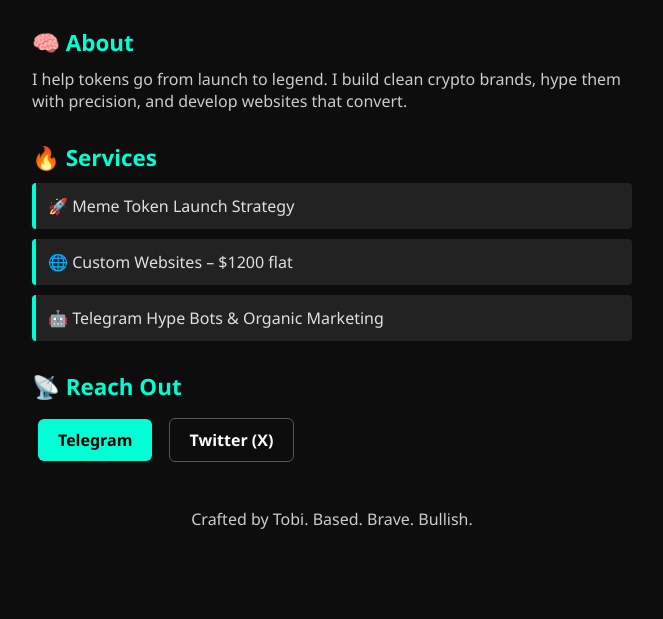
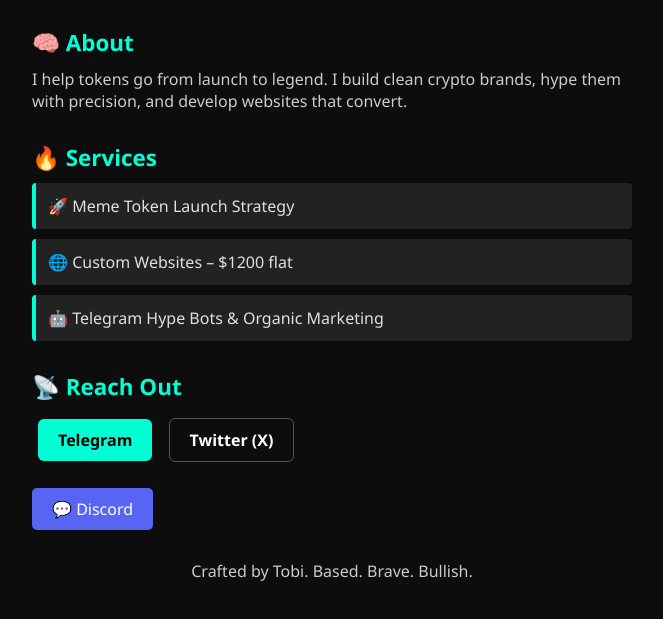
Before and after one commit to Isaiahyusuf/DegenTobi., a plain HTML site: page index.html in a window 1280 px wide. Shown: the part 145-764 px from the top of the page, without its empty margins (308-971 px from the left). Drawn offline with Linux system fonts and the light colour scheme.

Commit message:
Update index.html

```diff
--- a/index.html
+++ b/index.html
@@ -31,6 +31,11 @@
       <h2>📡 Reach Out</h2>
       <a href="https://t.me/y_olotobi" target="_blank" class="btn">Telegram</a>
       <a href="https://x.com/garbajereniah" target="_blank" class="btn alt">Twitter (X)</a>
+      <div style="margin-top: 30px;">
+  <a href="https://discord.gg/8hf7Uwxh" target="_blank" style="background-color: #5865F2; color: white; padding: 10px 20px; border-radius: 5px; text-decoration: none;">
+    💬 Discord
+  </a>
+</div>
     </section>
 
     <footer class="fade-in delay-4">
```
